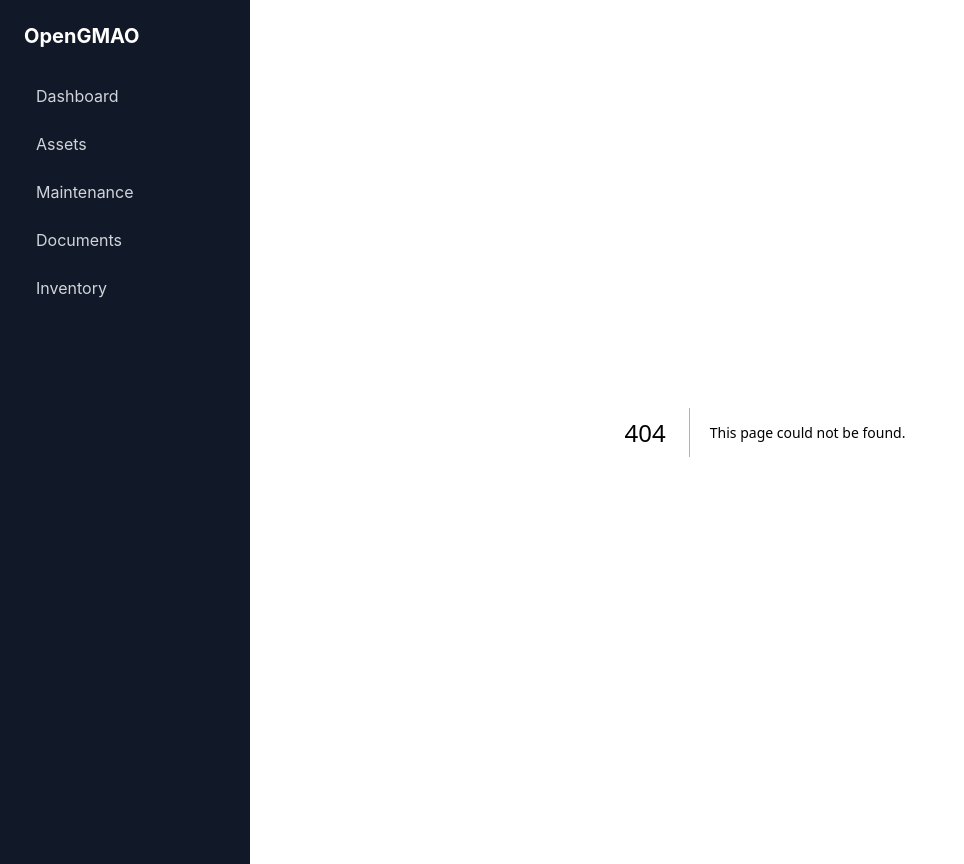
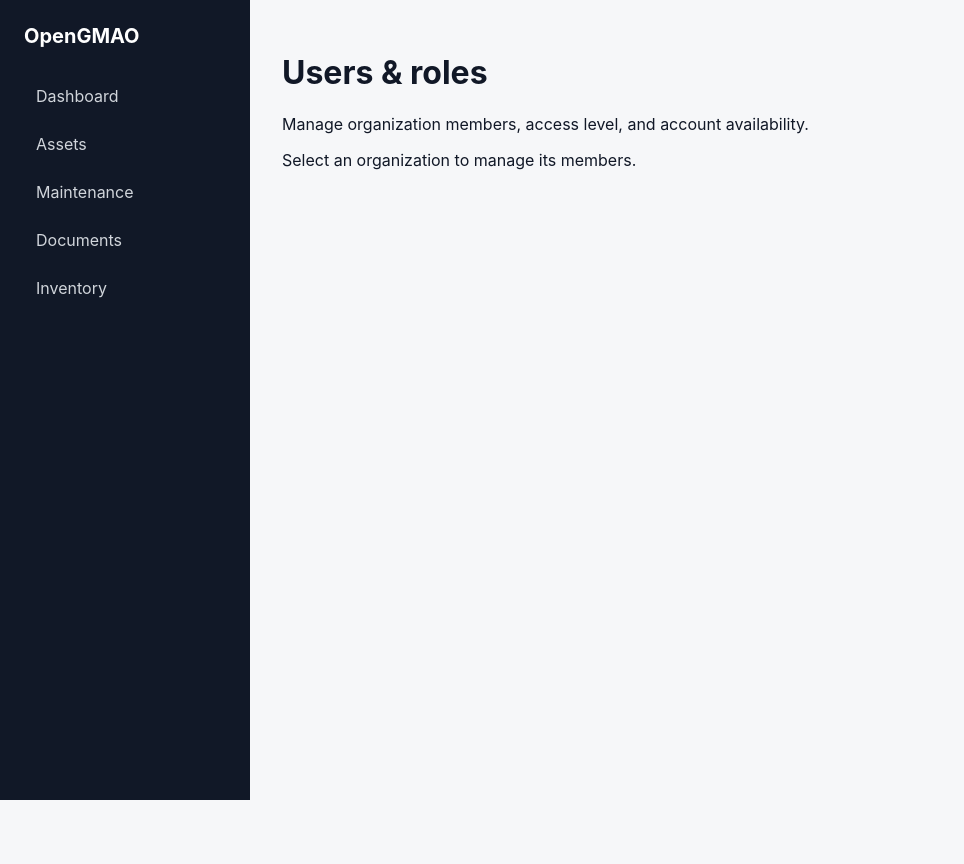
Before and after one commit to BaptisteTrocquet/GMAO-Maintenance-Quality, a Next.js app: page /admin/members in a window 1280 px wide. Before the commit this address had no page. Shown: the whole page, without its empty margins (0-964 px from the left). After the commit the page ends 800 px from the top, so only its background shows below. Built offline with nearby package versions, Linux system fonts and the light colour scheme.

Commit message:
Add admin members page

```diff
--- /dev/null
+++ b/app/admin/members/page.tsx
@@ -0,0 +1,21 @@
+import { headers } from "next/headers";
+
+export default async function AdminMembersPage() {
+  const requestHeaders = await headers();
+  const organizationId = requestHeaders.get("x-organization-id") ?? "";
+
+  return (
+    <main>
+      <h1>Users & roles</h1>
+      <p>Manage organization members, access level, and account availability.</p>
+      {!organizationId ? (
+        <p>Select an organization to manage its members.</p>
+      ) : (
+        <section>
+          <p>Organization: {organizationId}</p>
+          <p>The administration API is available at /api/admin/members.</p>
+        </section>
+      )}
+    </main>
+  );
+}
```
